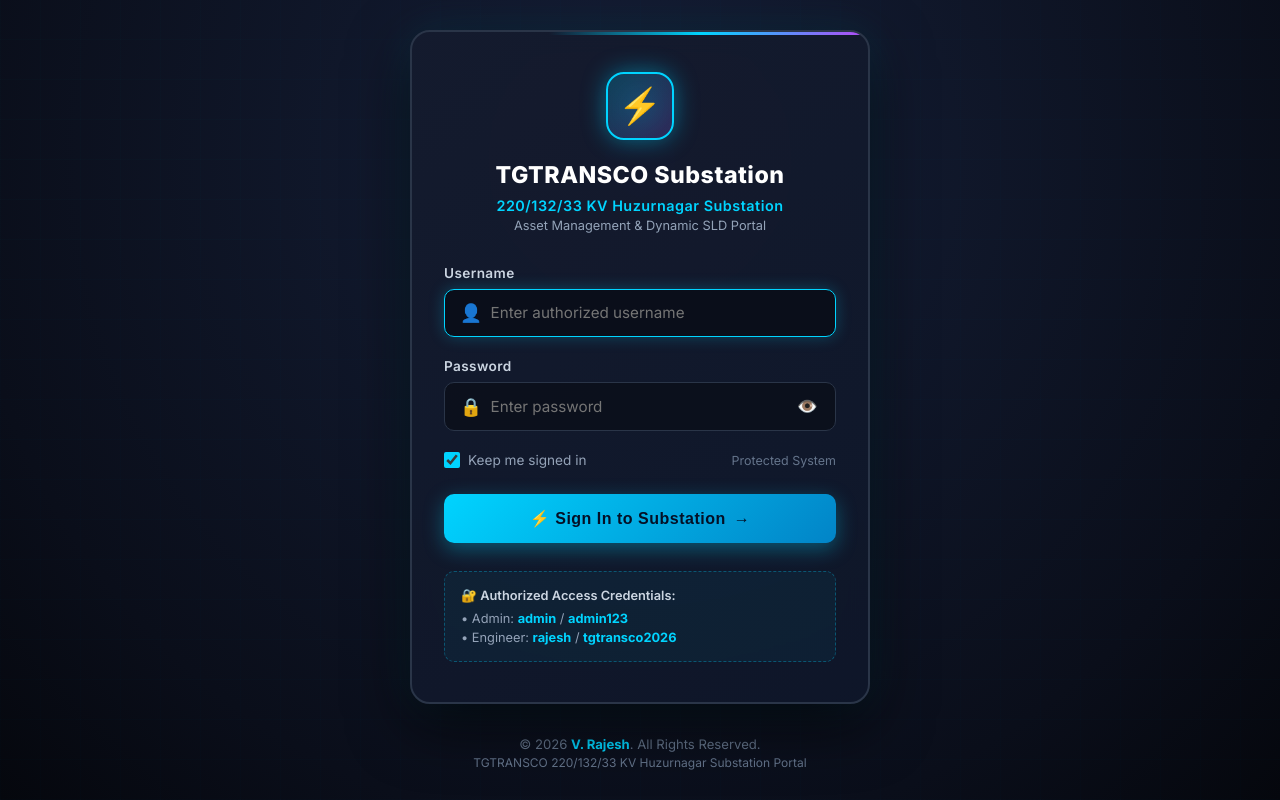
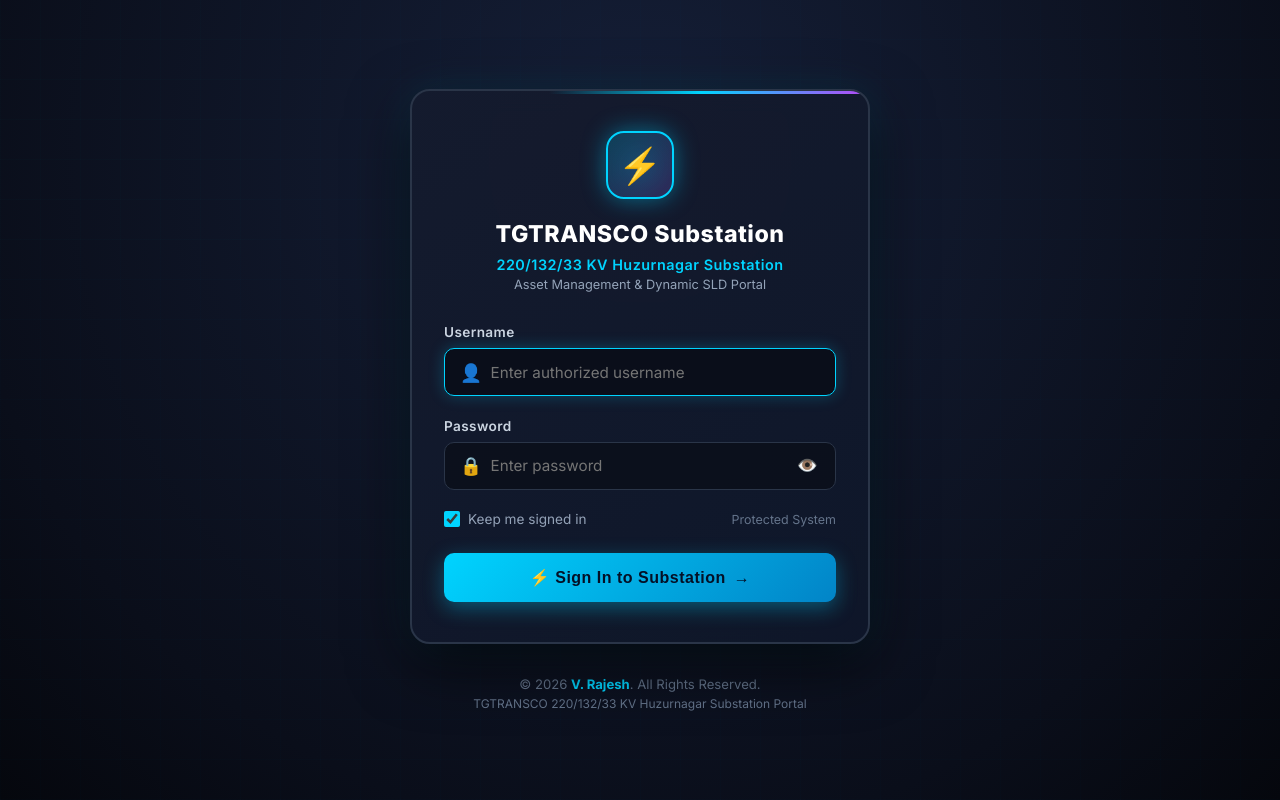
Before and after one commit to rajeshvallapudasu/SS-info, a Flask app: page /login in a window 1280 px wide. Run offline with Flask 3, Linux system fonts and the light colour scheme.

Commit message:
credentials removed

```diff
--- a/templates/login.html
+++ b/templates/login.html
@@ -316,11 +316,7 @@
                     <span>→</span>
                 </button>
 
-                <div class="credentials-hint">
-                    <div style="font-weight: 600; color: #cbd5e1; margin-bottom: 0.25rem;">🔐 Authorized Access Credentials:</div>
-                    <div>&bull; Admin: <strong>admin</strong> / <strong>admin123</strong></div>
-                    <div>&bull; Engineer: <strong>rajesh</strong> / <strong>tgtransco2026</strong></div>
-                </div>
+
             </form>
         </div>
 
```
